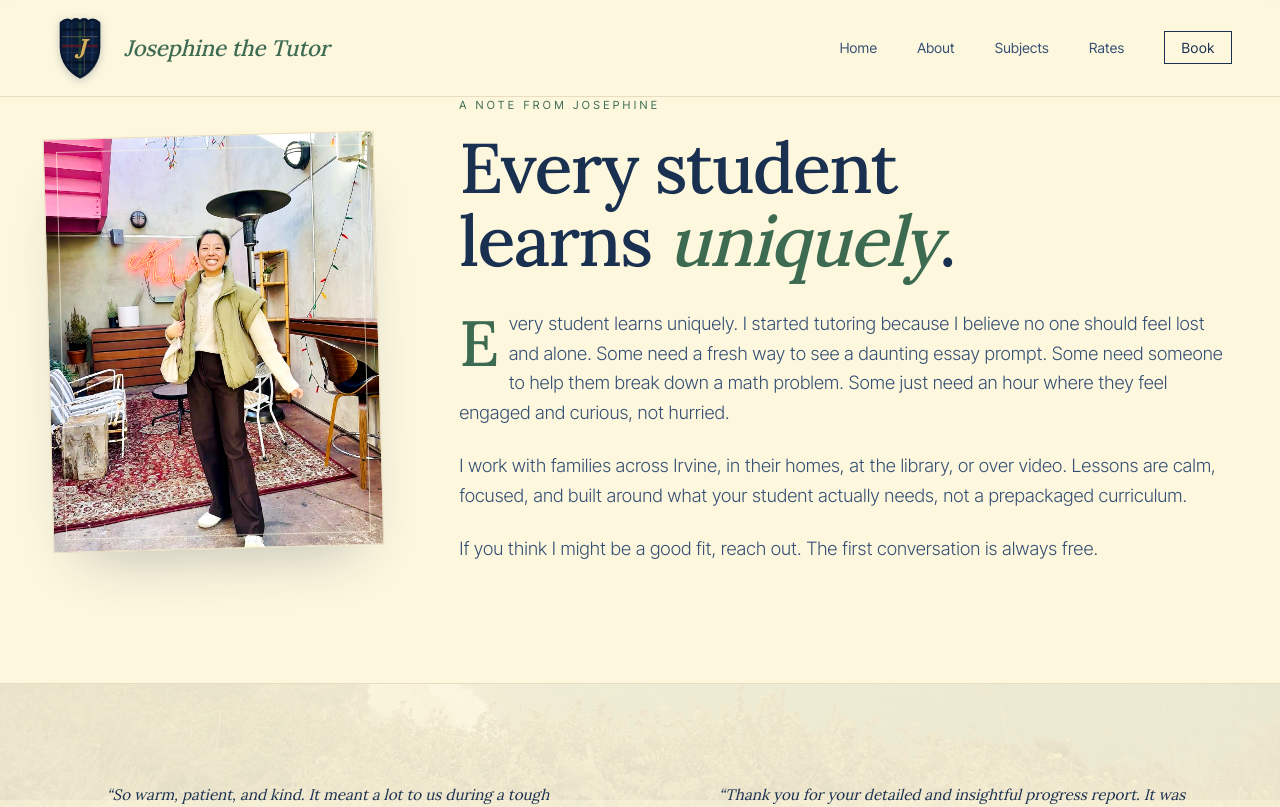
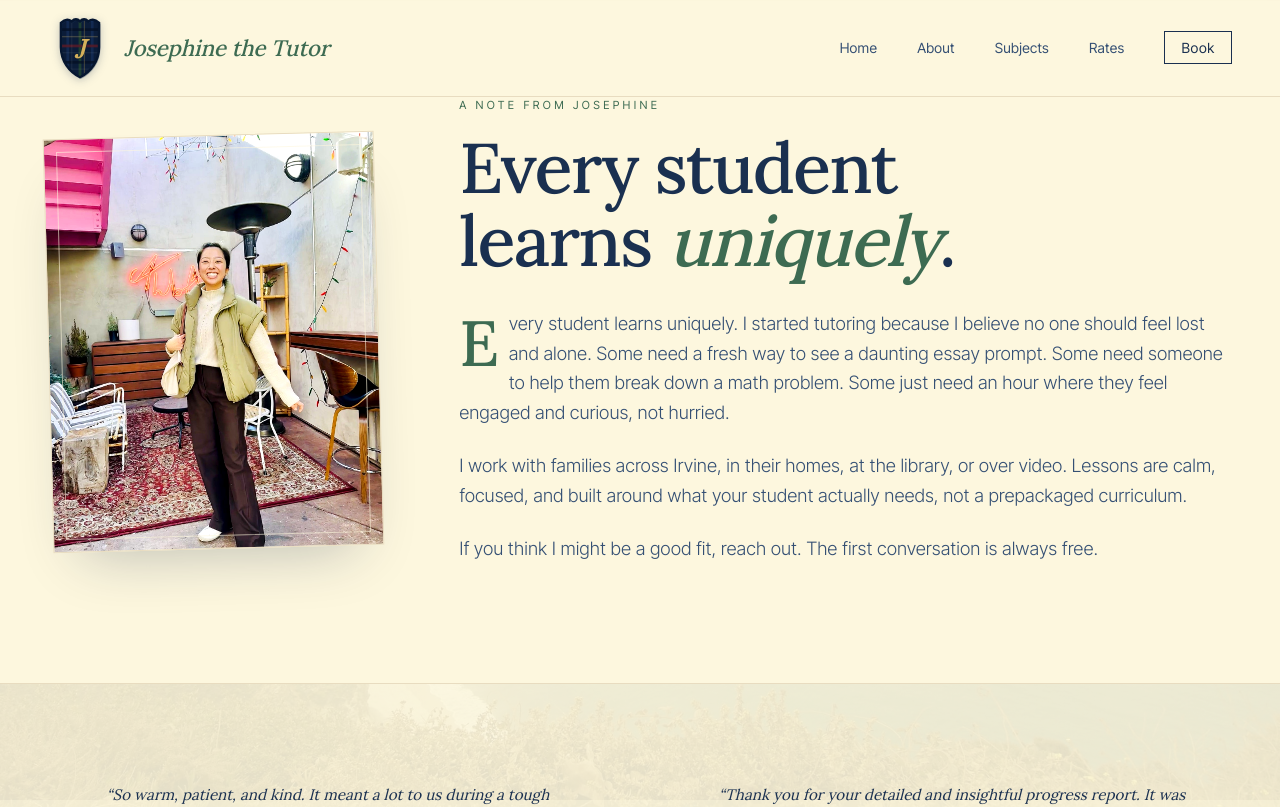
Before and after one commit to patrickparagas1/josephine-tutoring, a Next.js app: page /about in a window 1280 px wide. Shown: the top 807 px of the page. Built offline with nearby package versions, Linux system fonts and the light colour scheme.

Commit message:
Update globals.css

```diff
--- a/app/globals.css
+++ b/app/globals.css
@@ -544,6 +544,7 @@ section {
   height: 100%;
   object-fit: cover;
   display: block;
+  object-position: top center;
   filter: saturate(1.08) contrast(1.05) brightness(1.02);
   image-rendering: -webkit-optimize-contrast;
 }
```
